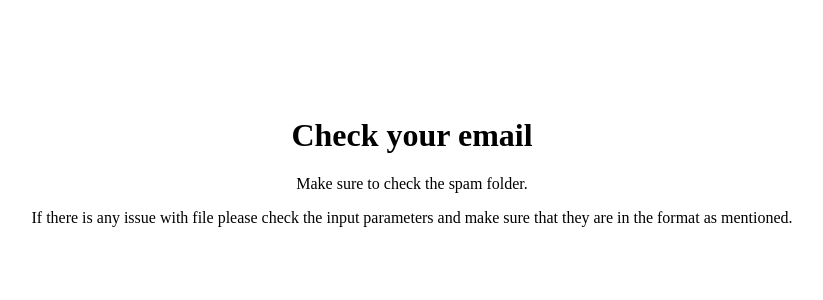
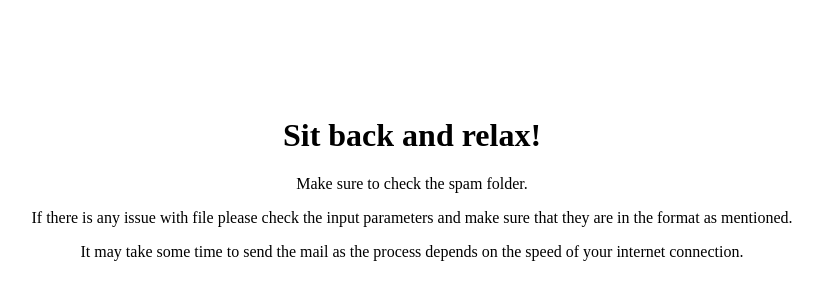
Before and after one commit to Garvit-Batra/Mashup-Web-App, a website: page greetings.html in a window 1280 px wide. Shown: the part 136-436 px from the top of the page, without its empty margins (228-1051 px from the left). Drawn offline with Linux system fonts and the light colour scheme.

Commit message:
modified app.js

```diff
--- a/greetings.html
+++ b/greetings.html
@@ -8,12 +8,16 @@
   </head>
   <body>
     <div style="text-align: center; margin-top: 20%">
-      <h1>Check your email</h1>
+      <h1>Sit back and relax!</h1>
       <p>Make sure to check the spam folder.</p>
       <p>
         If there is any issue with file please check the input parameters and
         make sure that they are in the format as mentioned.
       </p>
+      <p>
+        It may take some time to send the mail as the process depends on the
+        speed of your internet connection.
+      </p>
     </div>
   </body>
 </html>
```
Also changed, not shown: app.js (+13 -7 lines).
